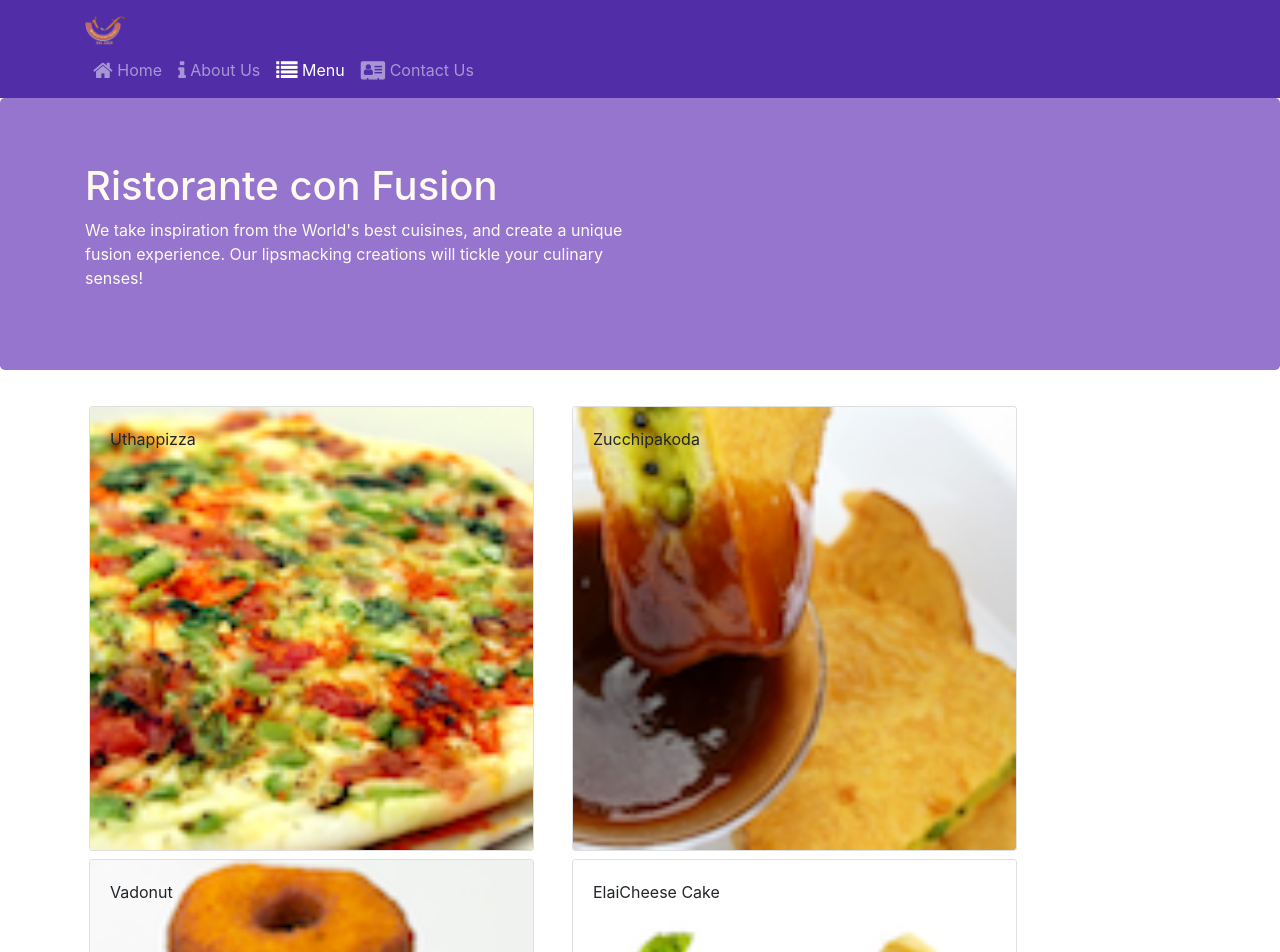
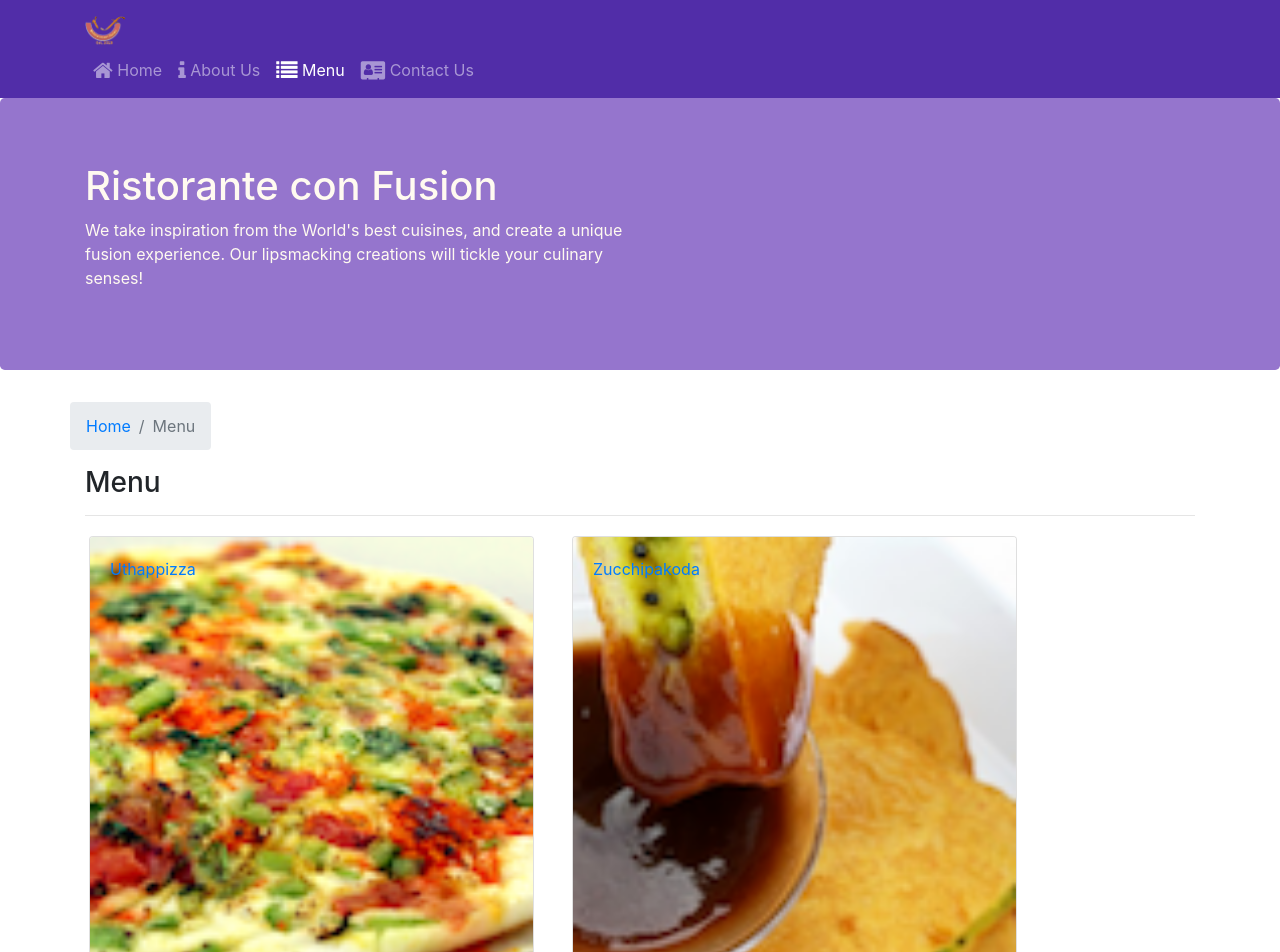
Before and after one commit to p-kayt/-FER201m_React_Lab8, a React (Create React App) app: page /menu in a window 1280 px wide. Shown: the top 952 px of the page. Built offline with nearby package versions, Linux system fonts and the light colour scheme.

Commit message:
Single Page Applications Part 2

```diff
--- a/src/components/ContactComponent.js
+++ b/src/components/ContactComponent.js
@@ -1,8 +1,22 @@
 import React from 'react';
+import { Breadcrumb, BreadcrumbItem } from 'reactstrap';
+import { Link } from 'react-router-dom';
+
 
 function Contact(props) {
     return(
         <div className="container">
+            <div className="row">
+                <Breadcrumb>
+                    <BreadcrumbItem><Link to="/home">Home</Link></BreadcrumbItem>
+                    <BreadcrumbItem active>Contact Us</BreadcrumbItem>
+                </Breadcrumb>
+                <div className="col-12">
+                    <h3>Contact Us</h3>
+                    <hr />
+                </div>
+            </div>
+
             <div className="row row-content">
                 <div className="col-12">
                 <h3>Location Information</h3>
--- a/src/components/DishdetailComponent.js
+++ b/src/components/DishdetailComponent.js
@@ -1,8 +1,8 @@
-import React from 'react';
-import { Card, CardImg, CardText, CardBody,
-    CardTitle } from 'reactstrap';
+import React from "react";
+import { Card, CardImg, CardText, CardBody, CardTitle, Breadcrumb, BreadcrumbItem } from "reactstrap";
+import { Link } from "react-router-dom";
 
-   function RenderDish({dish})  {
+function RenderDish({ dish }) {
    if (dish != null) {
       return (
          <div key={dish.id} className="col-12 col-md-5 m-1">
@@ -20,7 +20,7 @@
    }
 }
 
-   function RenderComments({comments})  {
+function RenderComments({ comments }) {
    if (comments != null) {
       const showComments = comments.map((cmt) => {
          const options = { month: "short", year: "numeric", day: "numeric" };
@@ -45,7 +45,7 @@
    }
 }
 
-   const  DishDetail = (props) => {
+const DishDetail = (props) => {
    const dish = props.dish;
    if (dish == null) {
       return <div></div>;
@@ -53,12 +53,24 @@
       return (
          <div className="container">
             <div className="row">
-                  <RenderDish dish={dish}/>
-                  <RenderComments comments={dish.comments}/>
+               <Breadcrumb>
+                  <BreadcrumbItem>
+                     <Link to="/menu">Menu</Link>
+                  </BreadcrumbItem>
+                  <BreadcrumbItem active>{props.dish.name}</BreadcrumbItem>
+               </Breadcrumb>
+               <div className="col-12">
+                  <h3>{props.dish.name}</h3>
+                  <hr />
+               </div>
+            </div>
+            <div className="row">
+               <RenderDish dish={props.dish} />
+               <RenderComments comments={props.comments} />
             </div>
          </div>
       );
    }
-    }
+};
 
 export default DishDetail;
--- a/src/components/MainComponent.js
+++ b/src/components/MainComponent.js
@@ -41,6 +41,14 @@
          );
       };
 
+      const DishWithId = ({match}) => {
+        return(
+            <DishDetail dish={this.state.dishes.filter((dish) => dish.id === parseInt(match.params.dishId,10))[0]}
+              comments={this.state.comments.filter((comment) => comment.dishId === parseInt(match.params.dishId,10))} />
+        );
+      };
+
+
       return (
          <div>
             {/* <Navbar dark color="primary">
@@ -53,6 +61,7 @@
             <Switch>
                <Route path="/home" component={HomePage} />
                <Route exact path="/menu" component={() => <Menu dishes={this.state.dishes} />} />
+               <Route path='/menu/:dishId' component={DishWithId} />
                <Route exact path="/contactus" component={Contact} />
                <Redirect to="/home" />
             </Switch>
--- a/src/components/MenuComponent.js
+++ b/src/components/MenuComponent.js
@@ -1,25 +1,24 @@
-import React from 'react';
-import { Card, CardImg, CardImgOverlay,
-    CardTitle } from 'reactstrap';
+import React from "react";
+import { Card, CardImg, CardImgOverlay, CardTitle, Breadcrumb, BreadcrumbItem } from "reactstrap";
+import { Link } from "react-router-dom";
 
-    function RenderMenuItem ({dish, onClick}) {
+function RenderMenuItem({ dish, onClick }) {
    return (
-             <Card
-                // onClick={() => onClick(dish.id)}
-                >
+      <Card>
+         <Link to={`/menu/${dish.id}`}>
             <CardImg width="100%" src={dish.image} alt={dish.name} />
             <CardImgOverlay>
                <CardTitle>{dish.name}</CardTitle>
             </CardImgOverlay>
+         </Link>
       </Card>
    );
 }
 
 const Menu = (props) => {
-
    const menu = props.dishes.map((dish) => {
       return (
-                <div className="col-12 col-md-5 m-1"  key={dish.id}>
+         <div className="col-12 col-md-5 m-1" key={dish.id}>
             <RenderMenuItem dish={dish} onClick={props.onClick} />
          </div>
       );
@@ -28,10 +27,20 @@
    return (
       <div className="container">
          <div className="row">
-                    {menu}
+            <Breadcrumb>
+               <BreadcrumbItem>
+                  <Link to="/home">Home</Link>
+               </BreadcrumbItem>
+               <BreadcrumbItem active>Menu</BreadcrumbItem>
+            </Breadcrumb>
+            <div className="col-12">
+               <h3>Menu</h3>
+               <hr />
             </div>
          </div>
+         <div className="row">{menu}</div>
+      </div>
    );
-    }
+};
 
 export default Menu;
```
Lines whose indentation alone changed are shown as unchanged.
